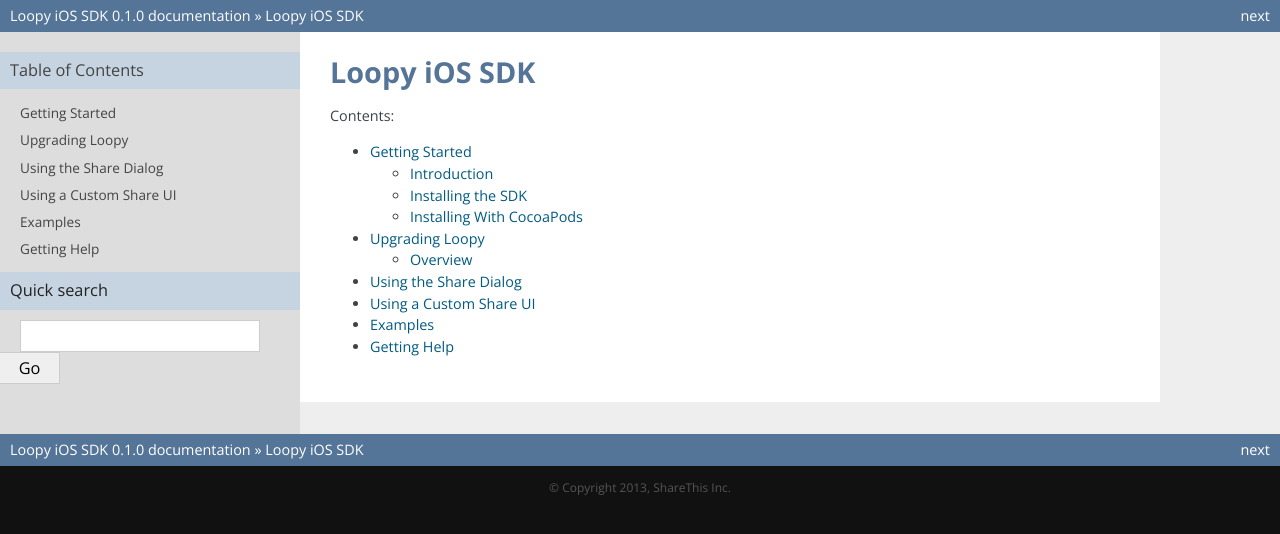
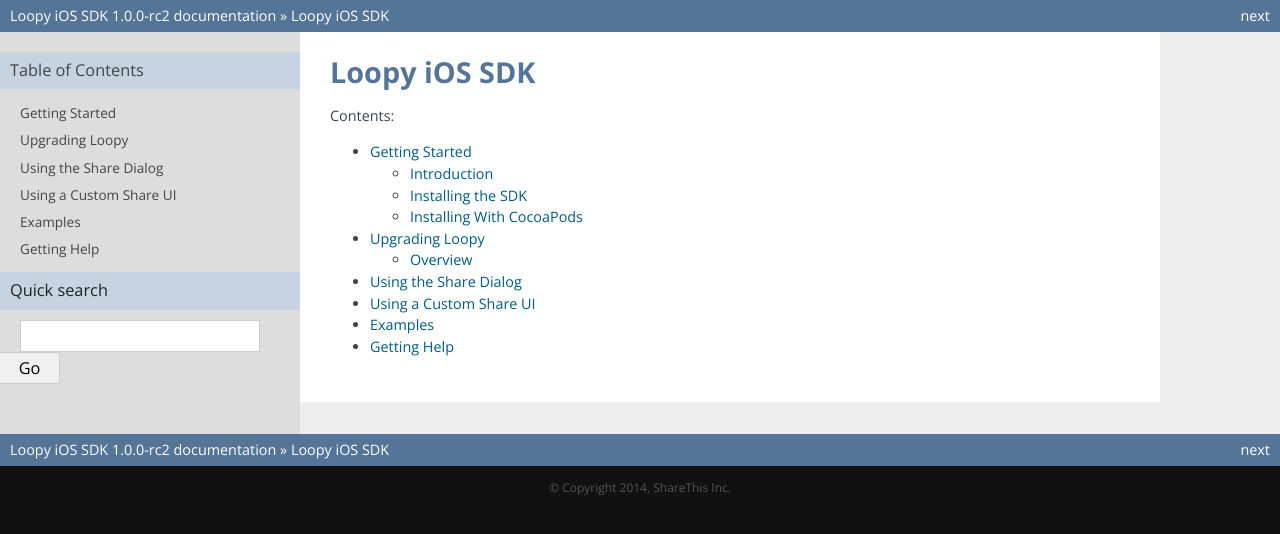
Before and after one commit to socialize/loopy-ios, a Sphinx documentation site: the page built from Documentation/sphinx/source/index.rst, in a window 1280 px wide. Shown: the top 534 px of the page. Built offline with Sphinx 7.4.7, drawn with Linux system fonts in a browser that asks for light colours.

Commit message:
Updated docs to current year and release

```diff
--- a/Documentation/sphinx/source/conf.py
+++ b/Documentation/sphinx/source/conf.py
@@ -41,16 +41,16 @@
 
 # General information about the project.
 project = u'Loopy iOS SDK'
-copyright = u'2013, ShareThis Inc'
+copyright = u'2014, ShareThis Inc'
 
 # The version info for the project you're documenting, acts as replacement for
 # |version| and |release|, also used in various other places throughout the
 # built documents.
 #
 # The short X.Y version.
-version = '0.1.0'
+version = '1.0.0-rc2'
 # The full version, including alpha/beta/rc tags.
-release = '0.1.0'
+release = '1.0.0-rc2'
 
 # The language for content autogenerated by Sphinx. Refer to documentation
 # for a list of supported languages.
```
